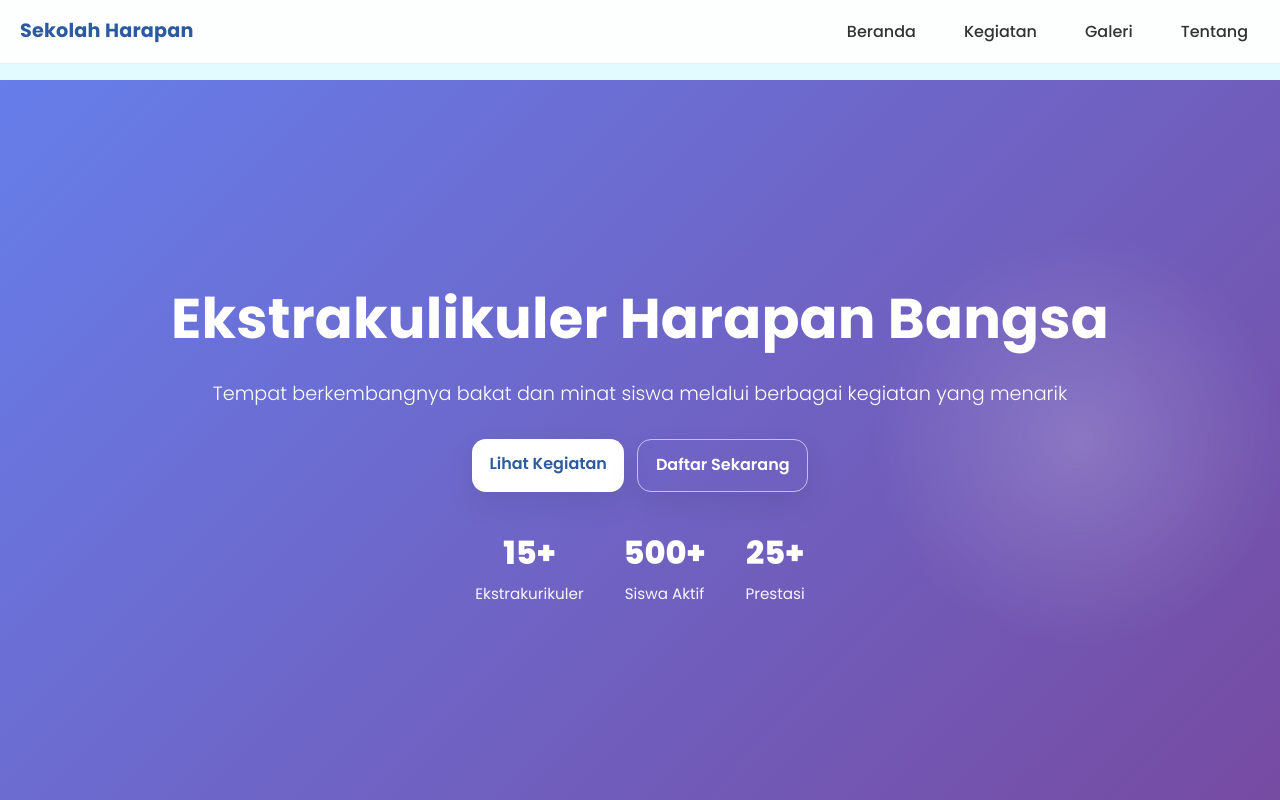
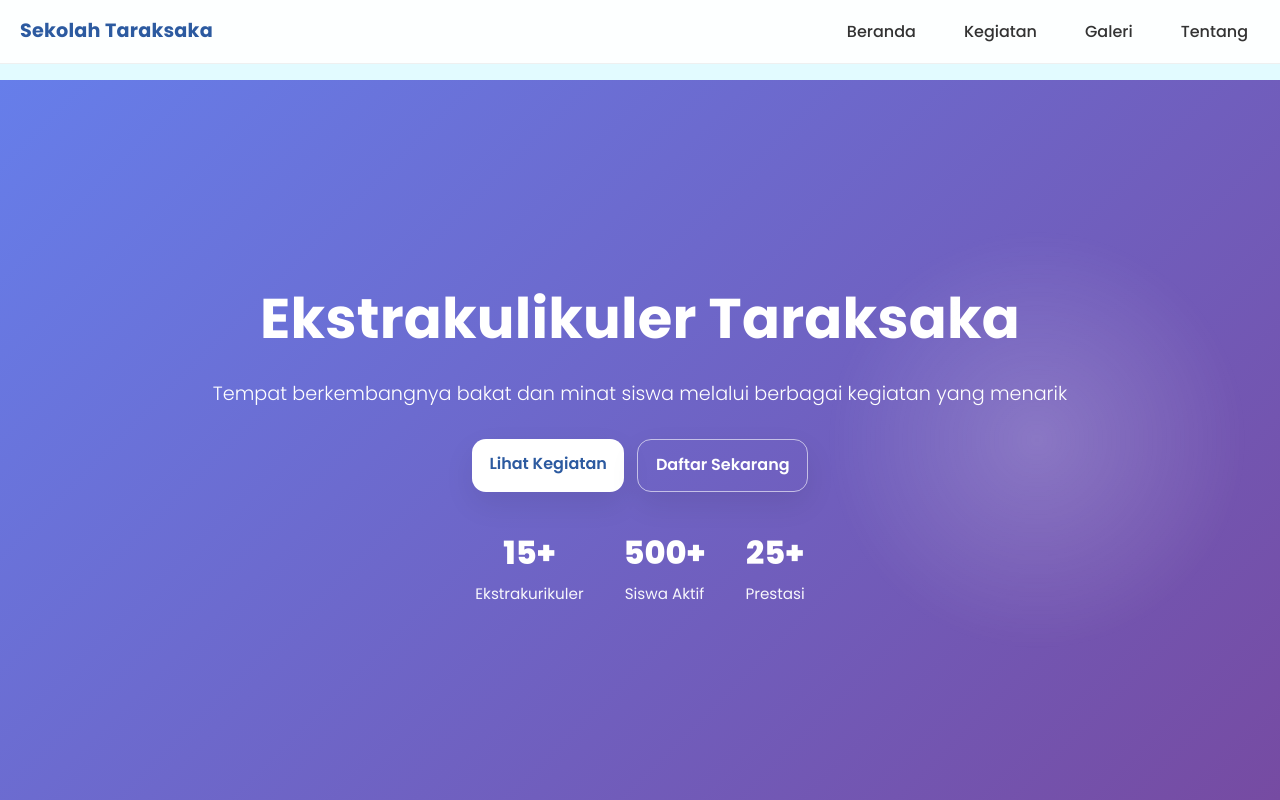
Before and after one commit to tanamataruwara-byte/tanamataruwara-byte.github.io, a plain HTML site: page index.html in a window 1280 px wide. Shown: the top 800 px of the page. Drawn offline with Linux system fonts and the light colour scheme.

Commit message:
Changes school name

```diff
--- a/index.html
+++ b/index.html
@@ -3,7 +3,7 @@
 <head>
   <meta charset="UTF-8">
   <meta name="viewport" content="width=device-width, initial-scale=1.0">
-  <title>Sekolah Harapan Bangsa</title>
+  <title>Sekolah Taraksaka</title>
   <link rel="stylesheet" href="styles.css">
 
   <!-- Fonts -->
@@ -15,7 +15,7 @@
    <nav class="navbar">
     <div class="nav-container">
       <div class="logo">
-        <h3>Sekolah Harapan</h3>
+        <h3>Sekolah Taraksaka</h3>
       </div>
       <ul class="nav-menu">
         <li><a class="nav-link" href="#beranda">Beranda</a></li>
@@ -30,7 +30,7 @@
   <section id="beranda" class="hero">
     <div class="container hero-inner">
       <div class="hero-content">
-        <h1 class="hero-title">Ekstrakulikuler Harapan Bangsa</h1>
+        <h1 class="hero-title">Ekstrakulikuler Taraksaka</h1>
         <p class="hero-subtitle">Tempat berkembangnya bakat dan minat siswa melalui berbagai kegiatan yang menarik</p>
         <div class="hero-cta">
           <a href="#daftar-kegiatan" class="btn btn-primary">Lihat Kegiatan</a>
```
